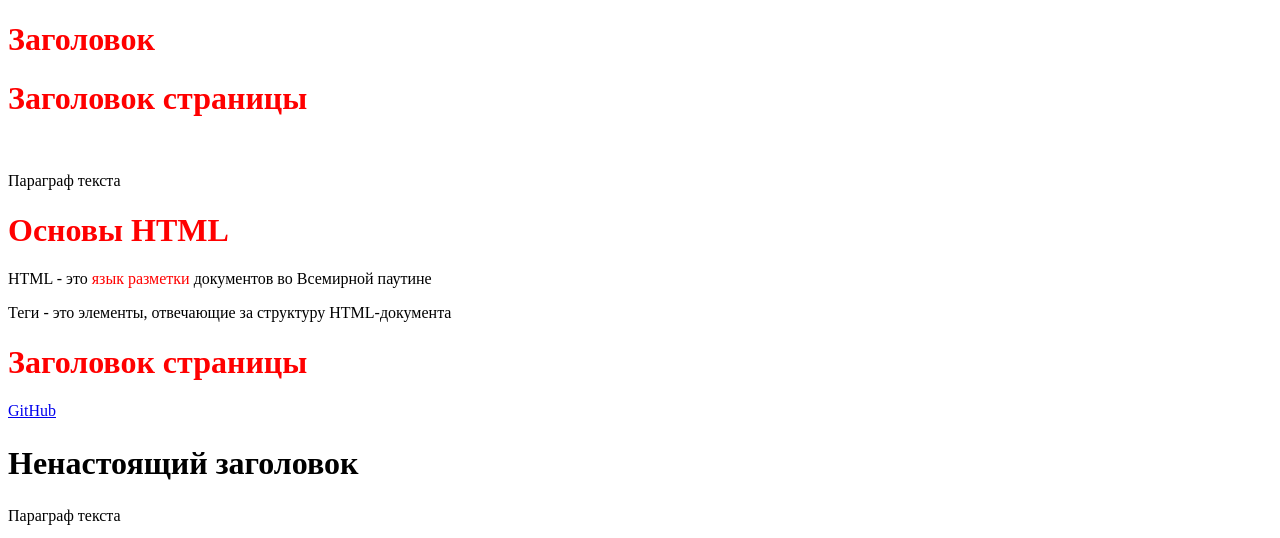
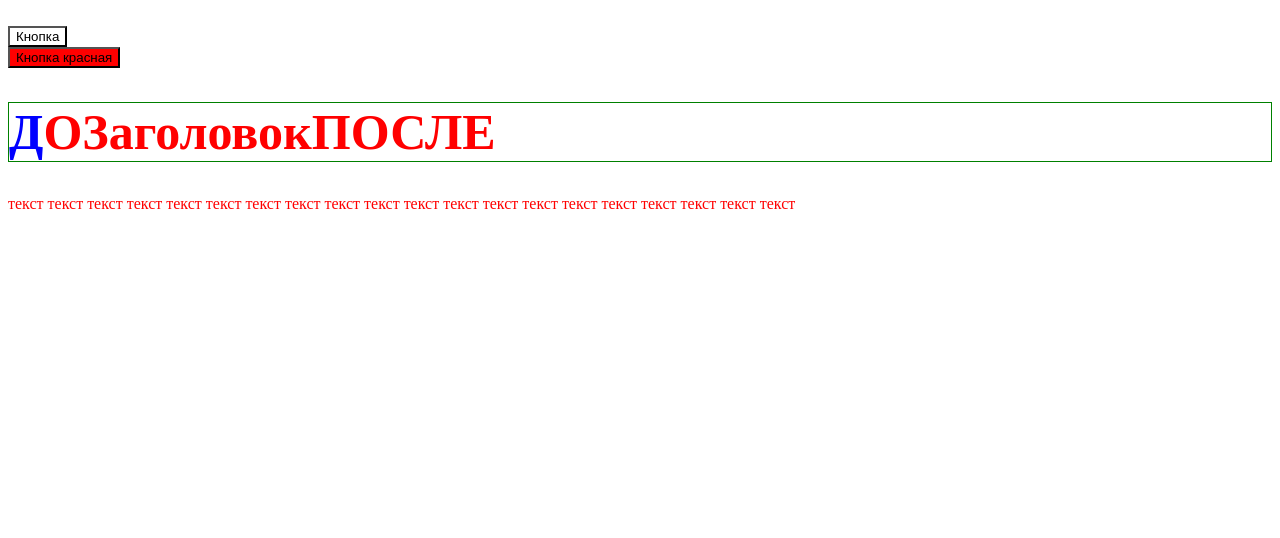
Before and after one commit to sivmar/sivmar.github.io, a plain HTML site: page index.html in a window 1280 px wide. Shown: the top 538 px of the page. Drawn offline with Linux system fonts and the light colour scheme.

Commit message:
third commit

```diff
--- a/index.html
+++ b/index.html
@@ -4,22 +4,22 @@
         <link rel="stylesheet" href="styles.css">
     </head>
     <body>
-        <h1>Заголовок</h1>
+        <header class="page-header">
+            <a href="index.html" class="page-header__logo">
+                <img class="page-header__logo-icon"/>
+            </a>
+            <nav class="page-header__nav">
+                <a href="#" class="page-header__nav-link"></a>
+            </nav>
+            <button type="button" class="page-header__btn btn"> Кнопка</button>
+        </header>
+        <button type="button" class="page-header__btn btn btn--red"> Кнопка красная</button>
+        <h1 id="title" class="page-title" style="color: green">Заголовок</h1>
+        <p> текст текст текст текст текст текст текст текст текст текст текст текст текст текст текст текст текст текст текст текст</p>
     </body>
 </html>
-<!DOCTYPE html>  <!-- Указывайте Doctype -->
-<html lang="ru">  <!-- Указывайте язык документа -->
-  <head>  <!-- Визуально отделяйте вложенные элементы двойным пробелом -->
-    <meta charset="UTF-8" />  <!-- Указывайте кодировку -->
-    <title>Page title</title> <!-- Задавайте заголовок -->
-  </head>
-  <body>
-    <h1>Заголовок страницы</h1> <!-- Всегда закрывайте парные теги -->
-    <br> <!-- Не закрывайте одиночные теги -->
-    <p title="Подсказка">Параграф текста</p>
-    <!-- Используйте двойные кавычки для значений атрибутов. -->
-  </body>
-</html>
+
+<!--
 <!DOCTYPE html>
 <html>
     <head>
@@ -55,4 +55,4 @@
             абракадабра
         </p>
     </body>
-</html>
+</html>-->
--- a/styles.css
+++ b/styles.css
@@ -1 +1,28 @@
-h1 {color: red}
+
+h1 {
+    position: relative;
+    color: red !important;
+}
+h1::after {content: 'ПОСЛЕ';}
+h1::before {content: 'ДО';}
+h1::first-letter{
+    color: blue
+}
+p::first-line{color: red;}
+#title {
+    font-size: 50px;
+}
+
+.page-title {
+    font-size: 20px;
+}
+.page-title,
+#title {
+    border: 1px solid green;
+}
+.btn{
+    background-color: transparent;
+}
+.btn--red{
+    background-color: red;
+}
```
